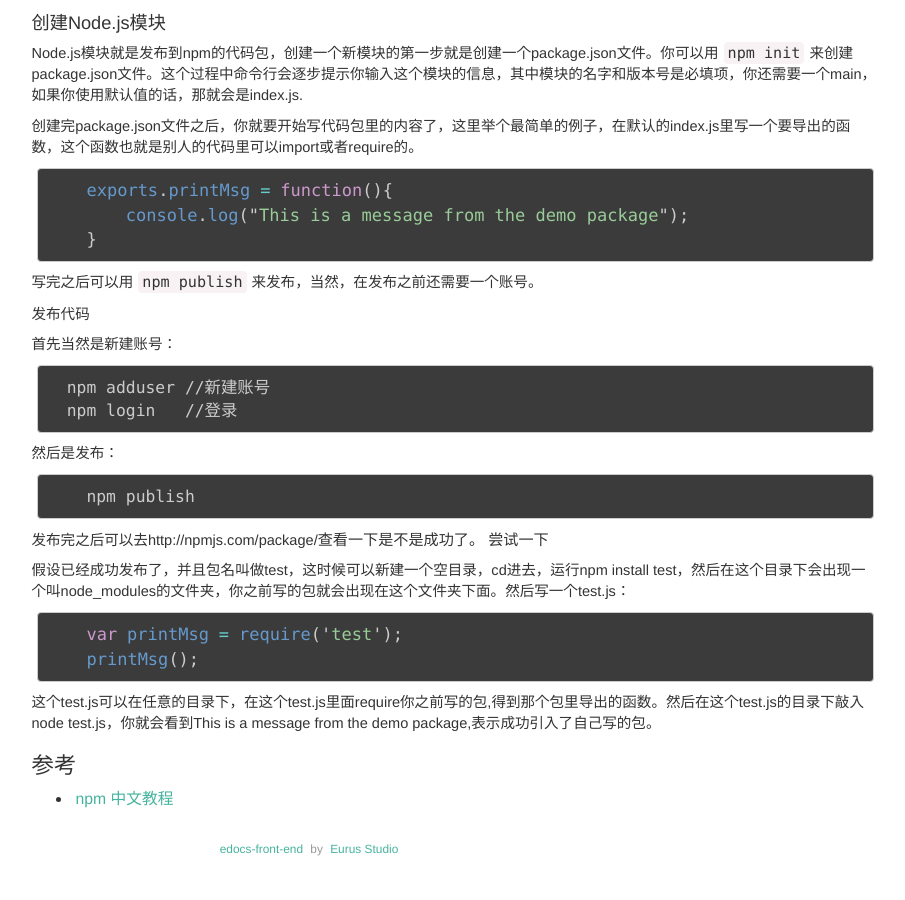
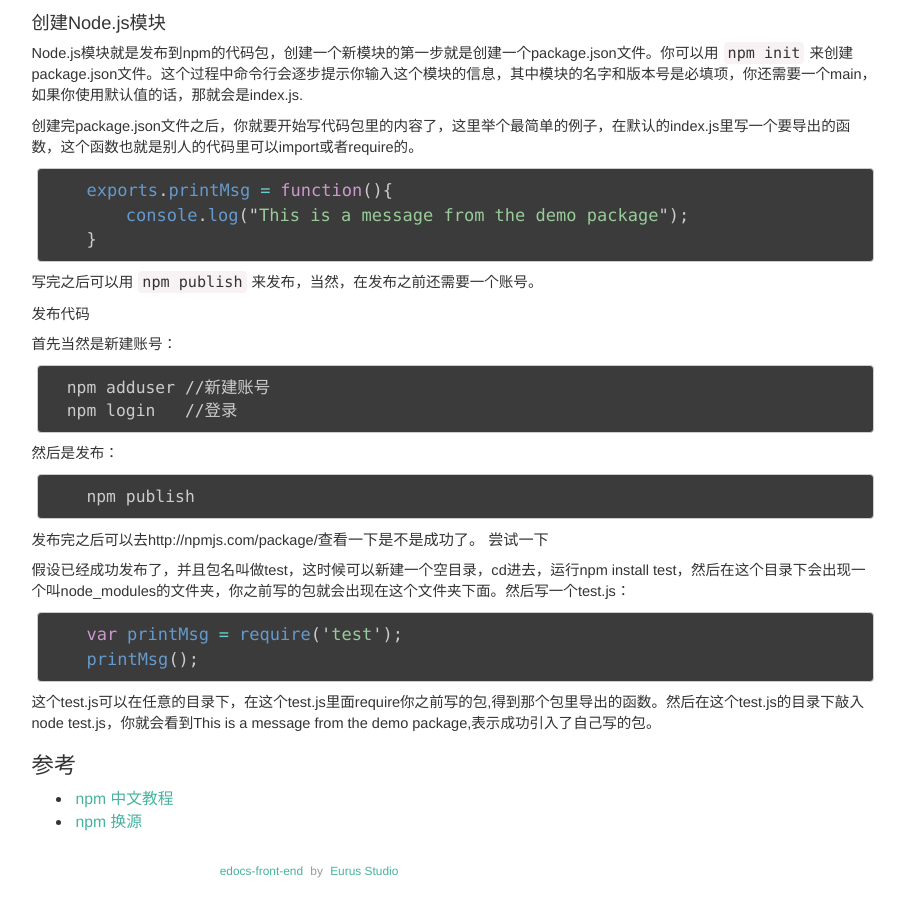
Before and after one commit to eurus/edocs-front-end, a Jekyll site: the page built from _posts/2016-05-05-nodejs.md, in a window 1280 px wide and 900 px high, scrolled down 1987 px. Shown: the whole window, without its empty margins (331-1236 px from the left). Built offline with Jekyll 4.4.1, drawn with Linux system fonts in a browser that asks for light colours; before the commit the page ends 2865 px from its top, so only the background shows below that.

Commit message:
增加参考

```diff
--- a/_posts/2016-05-05-nodejs.md
+++ b/_posts/2016-05-05-nodejs.md
@@ -154,3 +154,4 @@ Node.js模块就是发布到npm的代码包，创建一个新模块的第一步
 ## 参考
 
 * [npm 中文教程](https://www.gitbook.com/book/chenyiqiao/documentation_for_npm/details)
+* [npm 换源](http://www.jianshu.com/p/0deb70e6f395)
```
